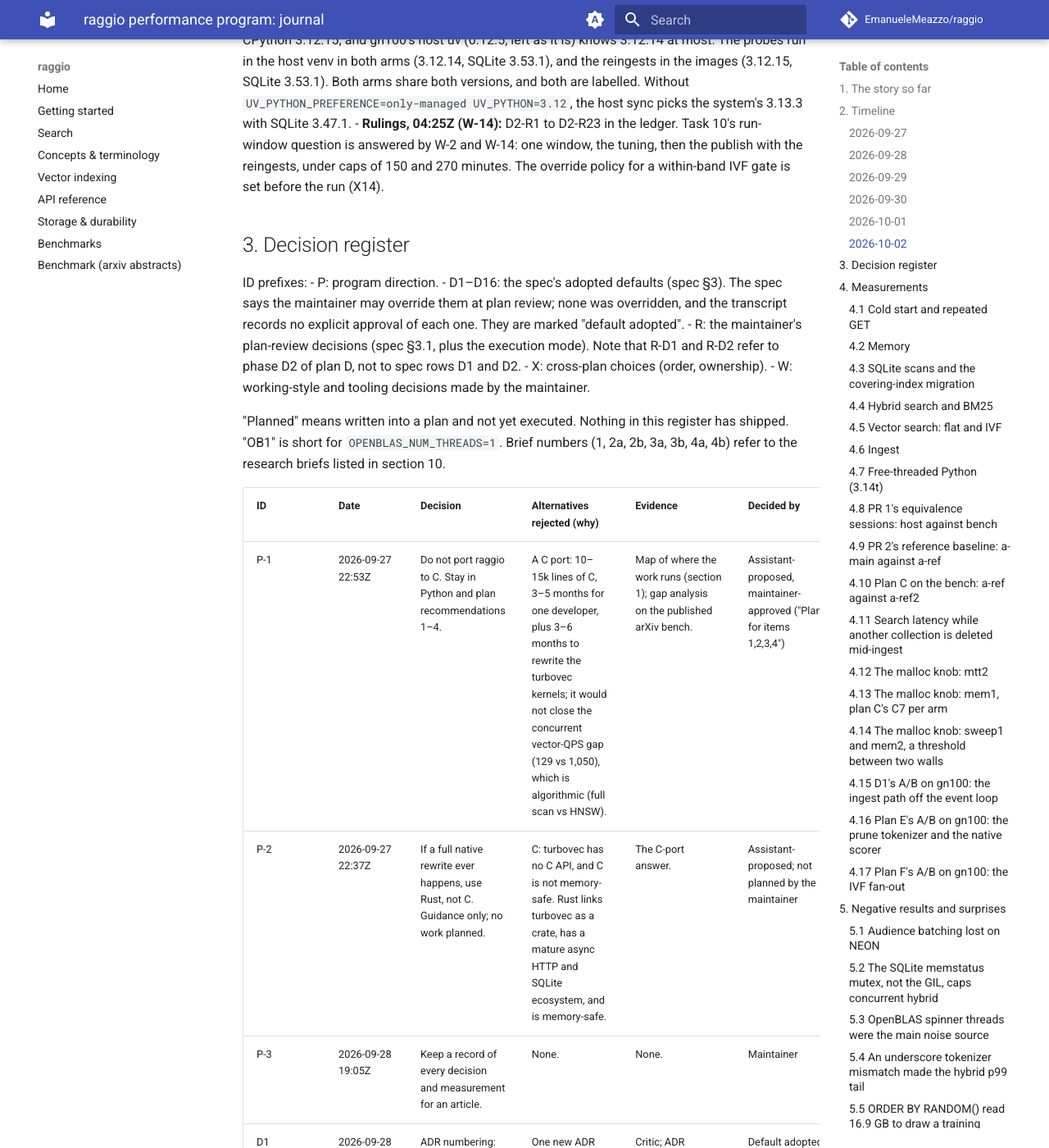
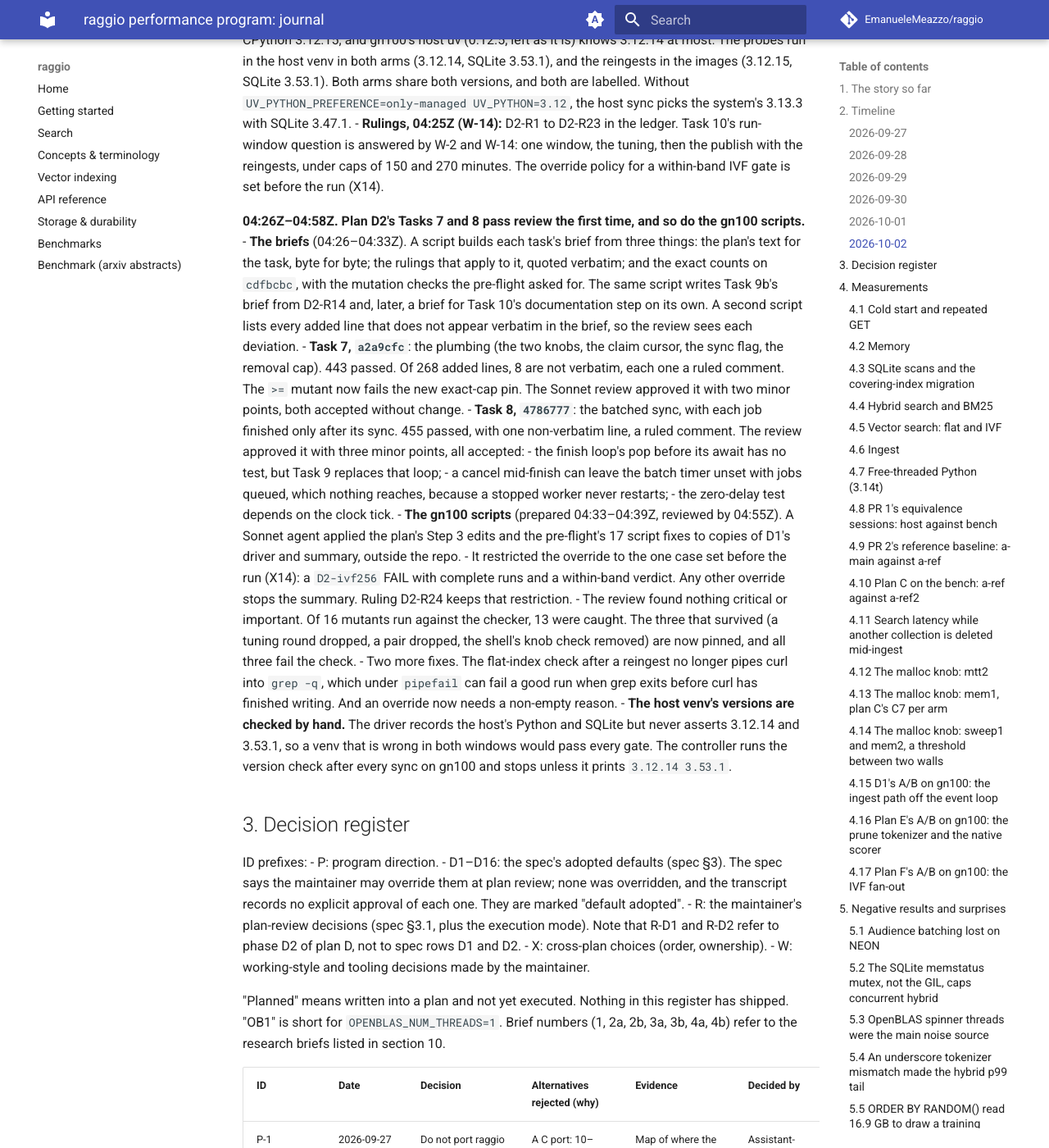
Before and after one commit to EmanueleMeazzo/raggio, an MkDocs documentation site: the page built from docs/superpowers/journal/2026-09-performance-program.md, in a window 1280 px wide and 1400 px high, scrolled down 67032 px. Shown: the whole window at 82% size. Built offline with MkDocs 1.6.1 and Material for MkDocs 9.7.7, drawn with Linux system fonts in a browser that asks for light colours; comment, search, counter and statistics services are not loaded; some of the changed text lies outside the part shown.

Commit message:
Journal plan D2's Tasks 7 and 8 and the gn100 scripts' review
Co-Authored-By: Claude Opus 5.5 <noreply@anthropic.com>

```diff
--- a/docs/superpowers/journal/2026-09-performance-program.md
+++ b/docs/superpowers/journal/2026-09-performance-program.md
@@ -1510,6 +1510,19 @@ The other 16 are rulings on wording and tests, not on design. The ADR states onl
 - **Issue #3 joins D2 as Task 9b** (X13). The consistency agent confirmed it on `cdfbcbc`. `_evict` pops the collection and then awaits `stop()`, so a cancel at that await leaves the collection out of `resident` with its connections open, and nothing closes it later. The app's shutdown cancels housekeeping, which evicts idle collections, just before `shutdown()`. The fix runs `stop()` as its own task and shields it. A cancelled caller waits for that task before re-raising, so its `_load_lock` covers the whole close, and `shutdown()` waits for any such task before it closes the catalog. `app.py` is not touched, because plan G anchors on its lifespan.
 - **Python parity** (X15). Images built from `cdfbcbc` run CPython 3.12.15, and gn100's host uv (0.12.5, left as it is) knows 3.12.14 at most. The probes run in the host venv in both arms (3.12.14, SQLite 3.53.1), and the reingests in the images (3.12.15, SQLite 3.53.1). Both arms share both versions, and both are labelled. Without `UV_PYTHON_PREFERENCE=only-managed UV_PYTHON=3.12`, the host sync picks the system's 3.13.3 with SQLite 3.47.1.
 - **Rulings, 04:25Z (W-14):** D2-R1 to D2-R23 in the ledger. Task 10's run-window question is answered by W-2 and W-14: one window, the tuning, then the publish with the reingests, under caps of 150 and 270 minutes. The override policy for a within-band IVF gate is set before the run (X14).
+
+**04:26Z–04:58Z. Plan D2's Tasks 7 and 8 pass review the first time, and so do the gn100 scripts.**
+- **The briefs** (04:26–04:33Z). A script builds each task's brief from three things: the plan's text for the task, byte for byte; the rulings that apply to it, quoted verbatim; and the exact counts on `cdfbcbc`, with the mutation checks the pre-flight asked for. The same script writes Task 9b's brief from D2-R14 and, later, a brief for Task 10's documentation step on its own. A second script lists every added line that does not appear verbatim in the brief, so the review sees each deviation.
+- **Task 7, `a2a9cfc`**: the plumbing (the two knobs, the claim cursor, the sync flag, the removal cap). 443 passed. Of 268 added lines, 8 are not verbatim, each one a ruled comment. The `>=` mutant now fails the new exact-cap pin. The Sonnet review approved it with two minor points, both accepted without change.
+- **Task 8, `4786777`**: the batched sync, with each job finished only after its sync. 455 passed, with one non-verbatim line, a ruled comment. The review approved it with three minor points, all accepted:
+  - the finish loop's pop before its await has no test, but Task 9 replaces that loop;
+  - a cancel mid-finish can leave the batch timer unset with jobs queued, which nothing reaches, because a stopped worker never restarts;
+  - the zero-delay test depends on the clock tick.
+- **The gn100 scripts** (prepared 04:33–04:39Z, reviewed by 04:55Z). A Sonnet agent applied the plan's Step 3 edits and the pre-flight's 17 script fixes to copies of D1's driver and summary, outside the repo.
+  - It restricted the override to the one case set before the run (X14): a `D2-ivf256` FAIL with complete runs and a within-band verdict. Any other override stops the summary. Ruling D2-R24 keeps that restriction.
+  - The review found nothing critical or important. Of 16 mutants run against the checker, 13 were caught. The three that survived (a tuning round dropped, a pair dropped, the shell's knob check removed) are now pinned, and all three fail the check.
+  - Two more fixes. The flat-index check after a reingest no longer pipes curl into `grep -q`, which under `pipefail` can fail a good run when grep exits before curl has finished writing. And an override now needs a non-empty reason.
+- **The host venv's versions are checked by hand.** The driver records the host's Python and SQLite but never asserts 3.12.14 and 3.53.1, so a venv that is wrong in both windows would pass every gate. The controller runs the version check after every sync on gn100 and stops unless it prints `3.12.14 3.53.1`.
 
 ## 3. Decision register
 
@@ -2634,6 +2647,7 @@ State as of 2026-09-28, about 19:30Z.
 - Dated note, 2026-10-02 03:19Z: plan F is merged into `main` (`ce1a7e2`) and pushed; CI is green (section 2, 03:13–03:15Z). The merge order's next plan is D2 (its pre-flight first), then G.
 - Dated note, 2026-10-02 03:26Z: `main` is at `cdfbcbc` after three version bumps (uv 0.12.22, numpy 2.5.3, Rust 1.99.0; section 2, 03:20–03:25Z). The next image installs CPython 3.12.15. D2's base arm should be `cdfbcbc` or later, so that both arms run the same Python.
 - Dated note, 2026-10-02 04:25Z: plan D2's pre-flight is done and ruled (section 2, 03:27Z; D2-R1 to D2-R23 in the ledger). D2 runs in `.worktrees/ingest-path-d2` from `main` at `cdfbcbc` (432 passed). Task 9b, issue #3, is added (X13). Task 7 is next, on Sonnet; the gn100 scripts are prepared in parallel.
+- Dated note, 2026-10-02 04:58Z: D2's Tasks 7 and 8 are approved (`4786777`, 455 passed), and the gn100 scripts are reviewed and ready (section 2, 04:26Z). Task 9 is running; then Task 9b, Task 10's documentation step, and the tuning and A/B on gn100.
 
 ### 9.2 Open questions in the plans
 
```
